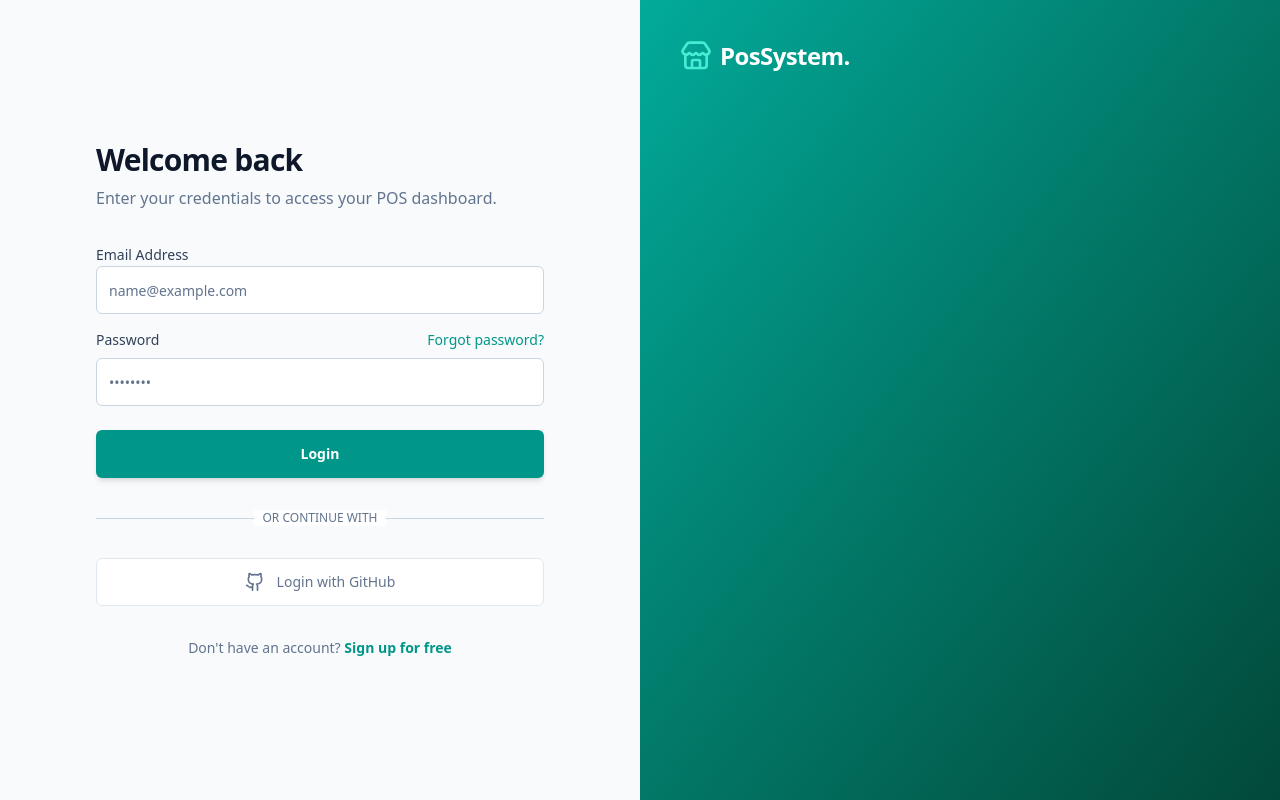
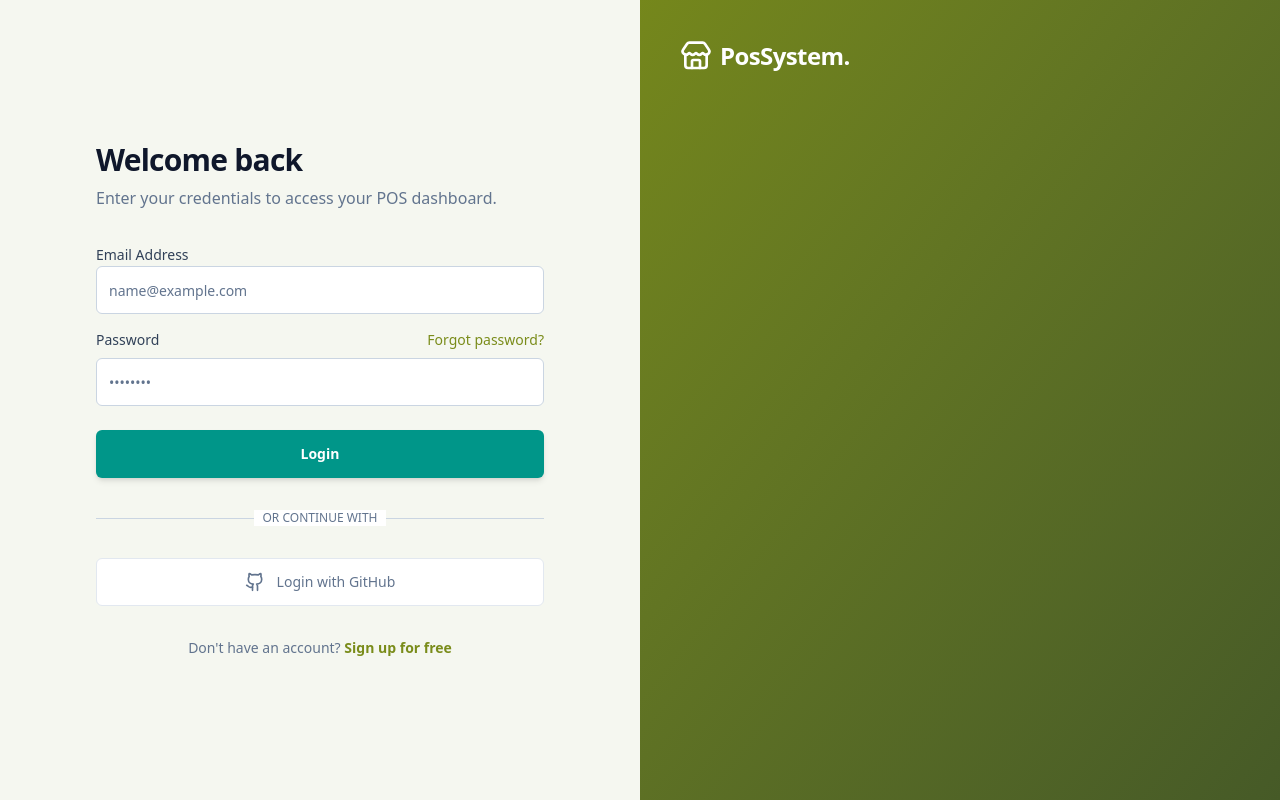
Before and after one commit to RapzzKY24/Point-Of-Sales_Frontend, a Next.js app: page /auth/login in a window 1280 px wide. Built offline with nearby package versions, Linux system fonts and the light colour scheme.

Commit message:
change:color palet reffer new var in global css

```diff
--- a/src/features/auth/components/AuthLayout.tsx
+++ b/src/features/auth/components/AuthLayout.tsx
@@ -9,12 +9,12 @@ interface AuthLayoutProps {
 
 export const AuthLayout = ({ children, title, subtitle }: AuthLayoutProps) => {
   return (
-    <div className="w-full min-h-screen bg-slate-50 flex items-center justify-center lg:grid lg:grid-cols-2 lg:gap-0">
+    <div className="w-full min-h-screen bg-[#f5f7f0] flex items-center justify-center lg:grid lg:grid-cols-2 lg:gap-0">
       {/* Form Section */}
       <div className="w-full flex flex-col items-center justify-center p-6 lg:p-12">
         <div className="w-full max-w-md space-y-8 bg-white p-8 rounded-2xl shadow-lg lg:shadow-none lg:bg-transparent lg:p-0">
           {/* Mobile Logo */}
-          <div className="flex items-center gap-2 lg:hidden text-teal-600 mb-2">
+          <div className="flex items-center gap-2 lg:hidden text-[#7a8c1a] mb-2">
             <Store className="w-6 h-6" />
             <span className="font-bold text-xl">PosSystem.</span>
           </div>
@@ -32,11 +32,11 @@ export const AuthLayout = ({ children, title, subtitle }: AuthLayoutProps) => {
       </div>
 
       {/* Brand Section */}
-      <div className="hidden lg:flex flex-col relative h-full bg-slate-900 text-white p-10 overflow-hidden">
-        <div className="absolute inset-0 bg-linear-to-br from-teal-500 to-emerald-900 opacity-90 z-10" />
+      <div className="hidden lg:flex flex-col relative h-full bg-[#465a27] text-white p-10 overflow-hidden">
+        <div className="absolute inset-0 bg-linear-to-br from-[#7a8c1a] to-[#465a27] opacity-90 z-10" />
         <div className="relative z-20 flex flex-col justify-between h-full">
           <div className="flex items-center gap-2">
-            <Store className="w-8 h-8 text-teal-300" />
+            <Store className="w-8 h-8 text-primary" />
             <h2 className="text-2xl font-bold tracking-tight">PosSystem.</h2>
           </div>
         </div>
--- a/src/features/auth/pages/LoginPages.tsx
+++ b/src/features/auth/pages/LoginPages.tsx
@@ -41,7 +41,7 @@ const LoginPages = () => {
               </span>
               <Link
                 href="#"
-                className="text-sm font-medium text-teal-600 hover:text-teal-500 hover:underline"
+                className="text-sm font-medium text-[#7a8c1a] hover:text-[#667516] hover:underline"
               >
                 Forgot password?
               </Link>
@@ -80,7 +80,7 @@ const LoginPages = () => {
           <span className="w-full border-t border-slate-300" />
         </div>
         <div className="relative flex justify-center text-xs uppercase">
-          <span className="bg-slate-50 lg:bg-white px-2 text-slate-500">
+          <span className="bg-[#f5f7f0] lg:bg-white px-2 text-slate-500">
             Or continue with
           </span>
         </div>
@@ -100,7 +100,7 @@ const LoginPages = () => {
         Don&apos;t have an account?{" "}
         <Link
           href="/auth/register"
-          className="font-semibold text-teal-600 hover:text-teal-500 hover:underline"
+          className="font-semibold text-[#7a8c1a] hover:text-[#667516] hover:underline"
         >
           Sign up for free
         </Link>
--- a/src/features/auth/pages/RegisterPages.tsx
+++ b/src/features/auth/pages/RegisterPages.tsx
@@ -77,7 +77,7 @@ const RegisterPages = () => {
           <span className="w-full border-t border-slate-300" />
         </div>
         <div className="relative flex justify-center text-xs uppercase">
-          <span className="bg-slate-50 lg:bg-white px-2 text-slate-500">
+          <span className="bg-[#f5f7f0] lg:bg-white px-2 text-slate-500">
             Or sign up with
           </span>
         </div>
@@ -97,7 +97,7 @@ const RegisterPages = () => {
         Already have an account?{" "}
         <Link
           href="/auth/login"
-          className="font-semibold text-teal-600 hover:text-teal-500 hover:underline"
+          className="font-semibold text-[#7a8c1a] hover:text-[#667516] hover:underline"
         >
           Log in
         </Link>
```
